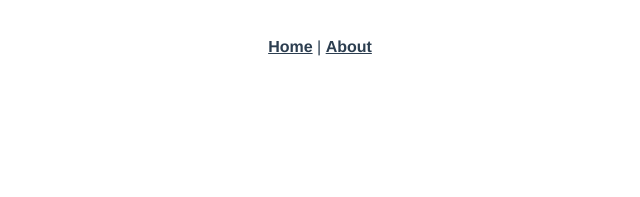
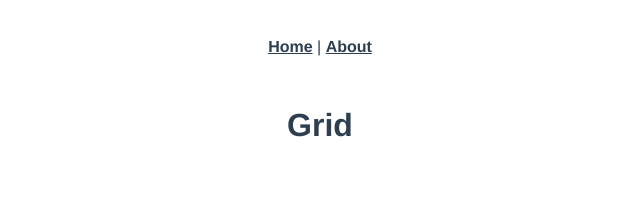
Before and after one commit to maxsynnott/pixel_grid_mevn, a Vue app in the folder client/: page /grid in a window 1280 px wide. Shown: the top 197 px of the page, without its empty margins (320-960 px from the left). Built offline with nearby package versions, Linux system fonts and the light colour scheme.

Commit message:
grid page in and routed to

```diff
--- /dev/null
+++ b/client/src/components/Grid.vue
@@ -0,0 +1,5 @@
+<template>
+	<div id="grid">
+		<h1>Grid</h1>
+	</div>
+</template>
--- a/client/src/router/index.js
+++ b/client/src/router/index.js
@@ -1,6 +1,7 @@
 import Vue from 'vue'
 import VueRouter from 'vue-router'
 import Home from '../views/Home.vue'
+import Grid from '../components/Grid.vue'
 
 Vue.use(VueRouter)
 
@@ -17,6 +18,11 @@ const routes = [
     // this generates a separate chunk (about.[hash].js) for this route
     // which is lazy-loaded when the route is visited.
     component: () => import(/* webpackChunkName: "about" */ '../views/About.vue')
+  },
+  {
+    path: '/grid',
+    name: 'Grid',
+    component: Grid
   }
 ]
 
--- a/client/src/views/Home.vue
+++ b/client/src/views/Home.vue
@@ -1,6 +1,5 @@
 <template>
   <div class="home">
-    <img alt="Vue logo" src="../assets/logo.png">
     <HelloWorld msg="Welcome to Your Vue.js App"/>
   </div>
 </template>
```
